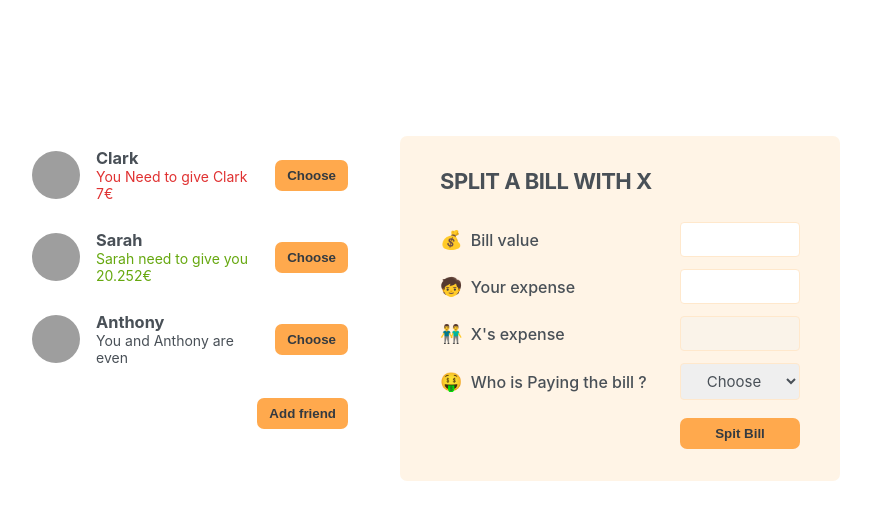
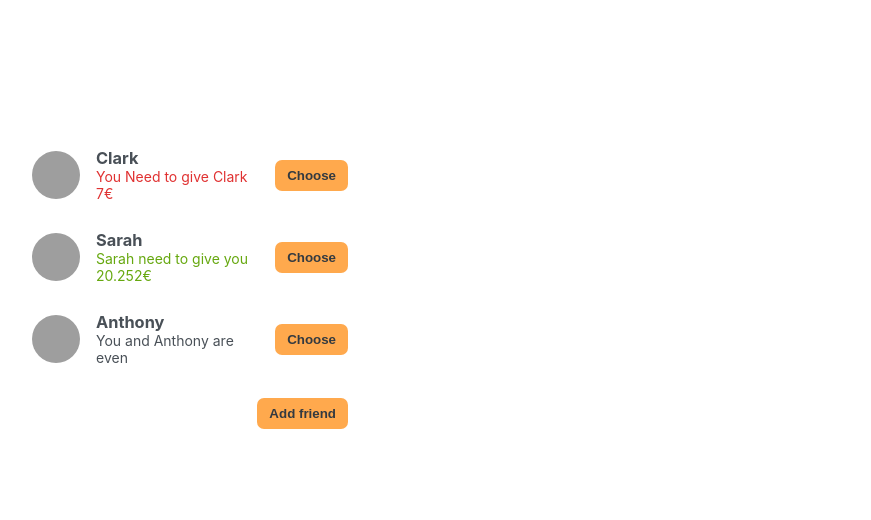
Before and after one commit to MarkDevram/Eat-and-Split, a React (Create React App) app: page / in a window 1280 px wide. Shown: the top 520 px of the page, without its empty margins (210-1081 px from the left). Built offline with nearby package versions, Linux system fonts and the light colour scheme; grey boxes are pictures that could not be loaded.

Commit message:
Choosing a friend

```diff
--- a/src/App.js
+++ b/src/App.js
@@ -25,6 +25,14 @@ export default function App() {
 
   const [showAddFriend, setShowAddFriend] = useState(false)
 
+  const [selectedFriend, setSelectedFriend] = useState(null)
+
+  function hanldeSelectedFriend(friend) {
+    console.log("hui")
+    setSelectedFriend(friend)
+    console.log(friend)
+  }
+
   function handleShowFriend(e) {
     e.preventDefault()
     setShowAddFriend(!showAddFriend)
@@ -33,7 +41,10 @@ export default function App() {
   return (
     <div className="app">
       <div className="sidebar">
-        <FriendList friends={Friends} />
+        <FriendList
+          friends={Friends}
+          hanldeSelectedFriend={hanldeSelectedFriend}
+        />
         {showAddFriend && (
           <FormAddFriend
             Friends={Friends}
@@ -45,22 +56,26 @@ export default function App() {
           {!showAddFriend ? "Add friend" : "Close"}
         </Button>
       </div>
-      <FormSplitBill />
+      {selectedFriend ? <FormSplitBill friend={selectedFriend} /> : ""}
     </div>
   )
 }
-function FriendList({ friends }) {
+function FriendList({ friends, hanldeSelectedFriend }) {
   console.log(friends)
   return (
     <ul>
       {friends.map((friend) => (
-        <Friend friend={friend} key={friend.id} />
+        <Friend
+          friend={friend}
+          key={friend.id}
+          hanldeSelectedFriend={hanldeSelectedFriend}
+        />
       ))}
     </ul>
   )
 }
 
-function Friend({ friend }) {
+function Friend({ friend, hanldeSelectedFriend }) {
   return (
     <li>
       <img src={friend.imageURL} alt={friend.name} />
@@ -76,7 +91,13 @@ function Friend({ friend }) {
           {friend.name} need to give you {Math.abs(friend.balance)}€
         </p>
       )}
-      <Button>Choose</Button>
+      <Button
+        onClick={() => {
+          hanldeSelectedFriend(friend)
+        }}
+      >
+        Choose
+      </Button>
     </li>
   )
 }
@@ -137,10 +158,11 @@ function FormAddFriend({ Friends, setFriends, setShowAddFriend }) {
   )
 }
 
-function FormSplitBill() {
+function FormSplitBill({ friend }) {
+  console.log(friend)
   return (
     <form className="form-split-bill">
-      <h2>Split a bill with X </h2>
+      <h2>Split a bill with {friend.name} </h2>
 
       <label>💰 Bill value</label>
       <input type="text" />
@@ -148,14 +170,14 @@ function FormSplitBill() {
       <label>🧒 Your expense</label>
       <input type="text" />
 
-      <label>👬 X's expense</label>
+      <label>👬 {friend.name}'s expense</label>
       <input disabled type="text" />
 
       <label>🤑 Who is Paying the bill ?</label>
       <select>
         <option>Choose</option>
         <option value="user">You</option>
-        <option value="friend">X</option>
+        <option value="friend">{friend.name}</option>
       </select>
       <Button>Spit Bill</Button>
     </form>
```
